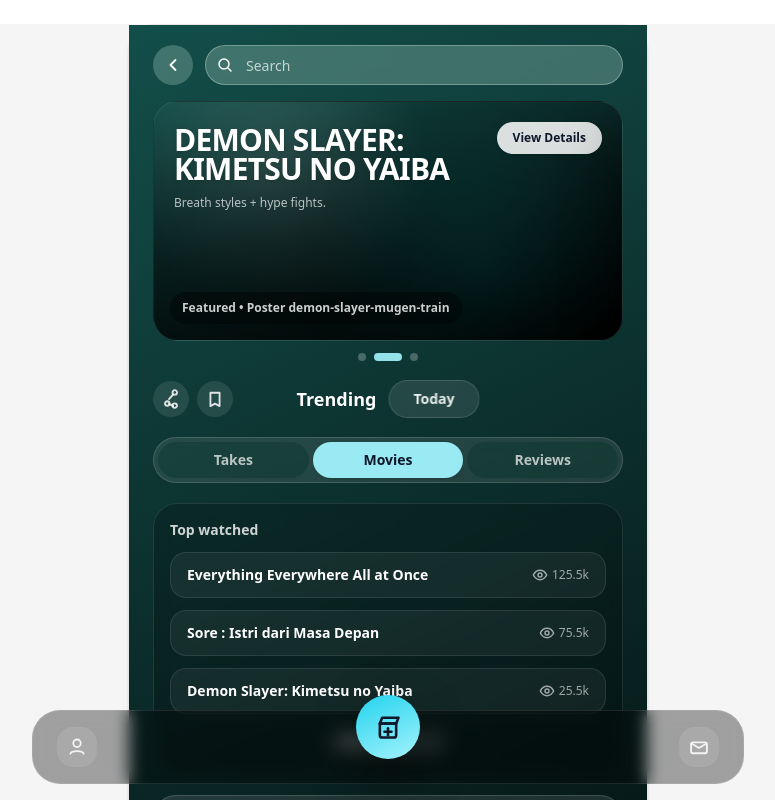
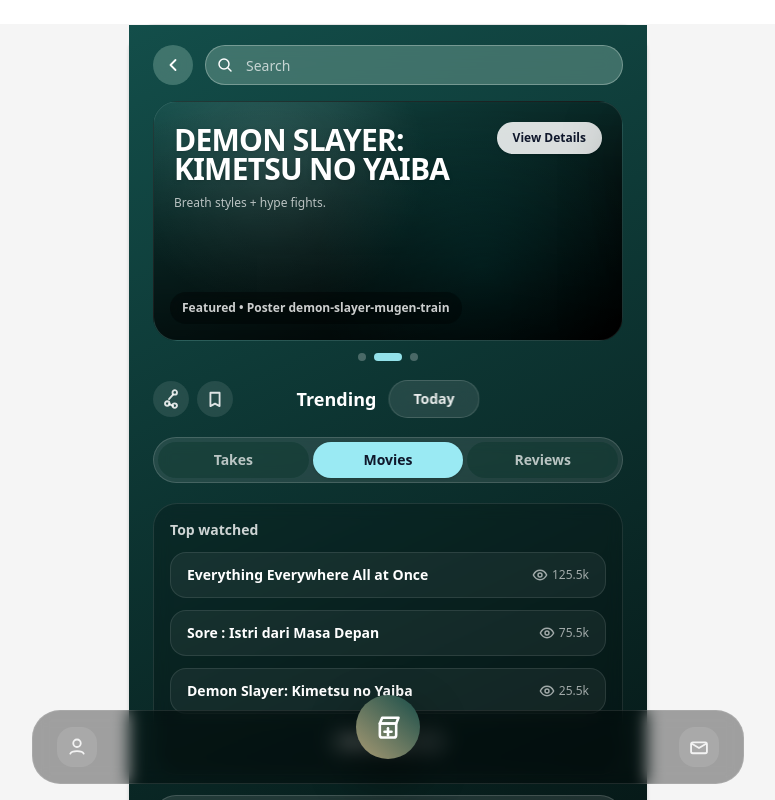
Before and after one commit to nezabiella-hue/mtixsocial, a React (Vite) app: page / in a window 1280 px wide. Shown: the top 800 px of the page, without its empty margins (252-1027 px from the left). Built offline with nearby package versions, Linux system fonts and the light colour scheme.

Commit message:
Refract Navbar and update CTA css

```diff
--- a/src/App.css
+++ b/src/App.css
@@ -2,22 +2,33 @@
 
 /* ===== Theme tokens (Tailwind v4) ===== */
 @theme {
-  /* ===== MTIX Glass Header ===== */
+  /* ===== Base ===== */
   --color-white: #ffffff;
-
-  /* soft white / glass fill */
   --color-darkwhite: #dce6de;
 
-  /* green tint family */
-  --color-green-soft: #5f8f86; /* pill / UI green */
-  --color-green-deep: #134e4a; /* background gradient */
+  /* ===== Green system ===== */
+  --color-green-soft: #5f8f86;
+  --color-green-deep: #134e4a;
 
-  /* strokes & borders (derived, not new colors) */
+  /* ===== CTA gradient system ===== */
+  --color-cta-start: #184d49;
+  --color-cta-end: #a89a73;
+
+  /* ===== Strokes ===== */
   --color-stroke-soft: rgba(220, 230, 222, 0.35);
   --color-stroke-focus: rgba(220, 230, 222, 0.55);
 }
 
-/* ===== Custom utilities (Tailwind v4) ===== */
+/* ===== App background ===== */
 @utility bg-app {
   background: linear-gradient(-25deg, var(--color-green-deep), #000000);
 }
+
+/* ===== CTA gradient (same logic, different colors) ===== */
+@utility bg-cta {
+  background: linear-gradient(
+    -139deg,
+    var(--color-cta-start),
+    var(--color-cta-end)
+  );
+}
--- /dev/null
+++ b/src/Component/UI/MakeATakeButton.jsx
@@ -0,0 +1,48 @@
+import { Link } from "react-router-dom";
+
+export default function MakeATakeButton({ to = "/makeatake" }) {
+  return (
+    <Link
+      to={to}
+      className="
+        relative -mt-10
+        grid h-16 w-16 place-items-center
+        rounded-full
+        bg-cta
+        text-white
+        shadow-[0_20px_50px_rgba(0,0,0,0.45)]
+        transition
+        hover:brightness-105
+        active:scale-95
+      "
+      aria-label="Make a take"
+    >
+      <svg className="h-7 w-7" viewBox="0 0 24 24" fill="none">
+        <path
+          d="M5 9h14v10a2 2 0 0 1-2 2H7a2 2 0 0 1-2-2V9Z"
+          stroke="currentColor"
+          strokeWidth="2.2"
+          strokeLinejoin="round"
+        />
+        <path
+          d="M5 9 7 4h14l-2 5H5Z"
+          stroke="currentColor"
+          strokeWidth="2.2"
+          strokeLinejoin="round"
+        />
+        <path
+          d="M12 13v6"
+          stroke="currentColor"
+          strokeWidth="2.2"
+          strokeLinecap="round"
+        />
+        <path
+          d="M9 16h6"
+          stroke="currentColor"
+          strokeWidth="2.2"
+          strokeLinecap="round"
+        />
+      </svg>
+    </Link>
+  );
+}
--- /dev/null
+++ b/src/Component/UI/MessageButton.jsx
@@ -0,0 +1,26 @@
+// src/Component/UI/MessageButton.jsx
+export default function MessageButton({ onClick }) {
+  return (
+    <button
+      type="button"
+      onClick={onClick}
+      className="grid h-10 w-10 place-items-center rounded-2xl bg-white/10 text-white/85 transition hover:bg-white/15 active:scale-[0.98]"
+      aria-label="Messages"
+    >
+      <svg className="h-5 w-5" viewBox="0 0 24 24" fill="none">
+        <path
+          d="M4.5 6.5h15A2 2 0 0 1 21.5 8.5v9A2 2 0 0 1 19.5 19.5h-15A2 2 0 0 1 2.5 17.5v-9A2 2 0 0 1 4.5 6.5Z"
+          stroke="currentColor"
+          strokeWidth="2.2"
+          strokeLinejoin="round"
+        />
+        <path
+          d="M3.5 8.2 12 13.2l8.5-5"
+          stroke="currentColor"
+          strokeWidth="2.2"
+          strokeLinejoin="round"
+        />
+      </svg>
+    </button>
+  );
+}
--- a/src/Component/UI/Navbar.jsx
+++ b/src/Component/UI/Navbar.jsx
@@ -0,0 +1,28 @@
+import ProfileButton from "./ProfileButton";
+import MakeATakeButton from "./MakeATakeButton";
+import MessageButton from "./MessageButton";
+
+export default function Navbar({
+  onProfileClick,
+  onMessageClick,
+  makeATakeTo = "/makeatake",
+}) {
+  return (
+    <nav className="fixed bottom-0 left-0 right-0 z-50">
+      <div className="mx-auto max-w-130 px-4 pb-4 md:max-w-190 md:px-6">
+        <div className="relative rounded-[28px] border border-white/10 bg-black/35 px-6 py-4 backdrop-blur">
+          <div className="flex items-center justify-between">
+            <ProfileButton onClick={onProfileClick} />
+
+            <MakeATakeButton to={makeATakeTo} />
+
+            <MessageButton onClick={onMessageClick} />
+          </div>
+
+          {/* iOS safe area */}
+          <div className="h-[env(safe-area-inset-bottom)]" />
+        </div>
+      </div>
+    </nav>
+  );
+}
--- /dev/null
+++ b/src/Component/UI/ProfileButton.jsx
@@ -0,0 +1,24 @@
+export default function ProfileButton({ onClick }) {
+  return (
+    <button
+      type="button"
+      onClick={onClick}
+      className="grid h-10 w-10 place-items-center rounded-2xl bg-white/10 text-white/85 transition hover:bg-white/15 active:scale-[0.98]"
+      aria-label="Profile"
+    >
+      <svg className="h-5 w-5" viewBox="0 0 24 24" fill="none">
+        <path
+          d="M12 12a4.5 4.5 0 1 0-4.5-4.5A4.5 4.5 0 0 0 12 12Z"
+          stroke="currentColor"
+          strokeWidth="2.2"
+        />
+        <path
+          d="M4 20c1.7-4 14.3-4 16 0"
+          stroke="currentColor"
+          strokeWidth="2.2"
+          strokeLinecap="round"
+        />
+      </svg>
+    </button>
+  );
+}
--- a/src/Pages/TrendsHome.jsx
+++ b/src/Pages/TrendsHome.jsx
@@ -1,9 +1,10 @@
-import { Link, useLocation } from "react-router-dom";
+import { useLocation } from "react-router-dom";
 import { useMemo, useState } from "react";
 
 import BackButton from "../Component/Buttons/BackButton";
 import SearchBar from "../Component/Header/SearchBar";
 import HeroCarousel from "../Component/Header/HeroCarousel";
+import Navbar from "../Component/UI/Navbar";
 
 const PERIODS = ["Today", "This Week", "This Month"];
 const TOP_FILTERS = ["Takes", "Movies", "Reviews"];
@@ -89,68 +90,6 @@
             strokeWidth="2.2"
             strokeLinecap="round"
             strokeLinejoin="round"
-          />
-        </svg>
-      );
-    case "user":
-      return (
-        <svg className={className} viewBox="0 0 24 24" fill="none">
-          <path
-            d="M12 12a4.5 4.5 0 1 0-4.5-4.5A4.5 4.5 0 0 0 12 12Z"
-            stroke="currentColor"
-            strokeWidth="2.2"
-          />
-          <path
-            d="M4 20c1.7-4 14.3-4 16 0"
-            stroke="currentColor"
-            strokeWidth="2.2"
-            strokeLinecap="round"
-          />
-        </svg>
-      );
-    case "mail":
-      return (
-        <svg className={className} viewBox="0 0 24 24" fill="none">
-          <path
-            d="M4.5 6.5h15A2 2 0 0 1 21.5 8.5v9A2 2 0 0 1 19.5 19.5h-15A2 2 0 0 1 2.5 17.5v-9A2 2 0 0 1 4.5 6.5Z"
-            stroke="currentColor"
-            strokeWidth="2.2"
-            strokeLinejoin="round"
-          />
-          <path
-            d="M3.5 8.2 12 13.2l8.5-5"
-            stroke="currentColor"
-            strokeWidth="2.2"
-            strokeLinejoin="round"
-          />
-        </svg>
-      );
-    case "clapperPlus":
-      return (
-        <svg className={className} viewBox="0 0 24 24" fill="none">
-          <path
-            d="M5 9h14v10a2 2 0 0 1-2 2H7a2 2 0 0 1-2-2V9Z"
-            stroke="currentColor"
-            strokeWidth="2.2"
-            strokeLinejoin="round"
-          />
-          <path
-            d="M5 9 7 4h14l-2 5H5Z"
-            stroke="currentColor"
-            strokeWidth="2.2"
-            strokeLinejoin="round"
-          />
-          <path
-            d="M12 13v6"
-            stroke="currentColor"
-            strokeWidth="2.2"
-            strokeLinecap="round"
-          />
-          <path
-            d="M9 16h6"
-            stroke="currentColor"
-            strokeWidth="2.2"
-            strokeLinecap="round"
           />
         </svg>
       );
@@ -241,7 +180,6 @@
       <div className="mx-auto max-w-[520px] px-4 pb-28 pt-5 md:max-w-[760px] md:px-6">
         <div className="flex items-center gap-3">
           <BackButton />
-
           <div className="min-w-0 flex-1">
             <SearchBar value={query} onChange={setQuery} />
           </div>
@@ -365,39 +303,11 @@
         </div>
       </div>
 
-      <nav className="fixed bottom-0 left-0 right-0 z-50">
-        <div className="mx-auto max-w-[520px] px-4 pb-4 md:max-w-[760px] md:px-6">
-          <div className="relative rounded-[28px] border border-white/10 bg-black/35 px-6 py-4 backdrop-blur">
-            <div className="flex items-center justify-between">
-              <button
-                type="button"
-                className="grid h-10 w-10 place-items-center rounded-2xl bg-white/10 text-white/85 transition hover:bg-white/15 active:scale-[0.98]"
-                aria-label="Profile"
-              >
-                <Icon name="user" className="h-5 w-5" />
-              </button>
-
-              <Link
-                to="/makeatake"
-                className="relative -mt-10 grid h-16 w-16 place-items-center rounded-full bg-[linear-gradient(-25deg,#a5f3fc,#22d3ee)] text-slate-900 shadow-[0_20px_50px_rgba(0,0,0,0.45)] transition active:scale-95"
-                aria-label="Make a take"
-              >
-                <Icon name="clapperPlus" className="h-7 w-7" />
-              </Link>
-
-              <button
-                type="button"
-                className="grid h-10 w-10 place-items-center rounded-2xl bg-white/10 text-white/85 transition hover:bg-white/15 active:scale-[0.98]"
-                aria-label="Messages"
-              >
-                <Icon name="mail" className="h-5 w-5" />
-              </button>
-            </div>
-
-            <div className="h-[env(safe-area-inset-bottom)]" />
-          </div>
-        </div>
-      </nav>
+      <Navbar
+        onProfileClick={() => console.log("profile")}
+        onMessageClick={() => console.log("messages")}
+        makeATakeTo="/makeatake"
+      />
     </main>
   );
 }
```
